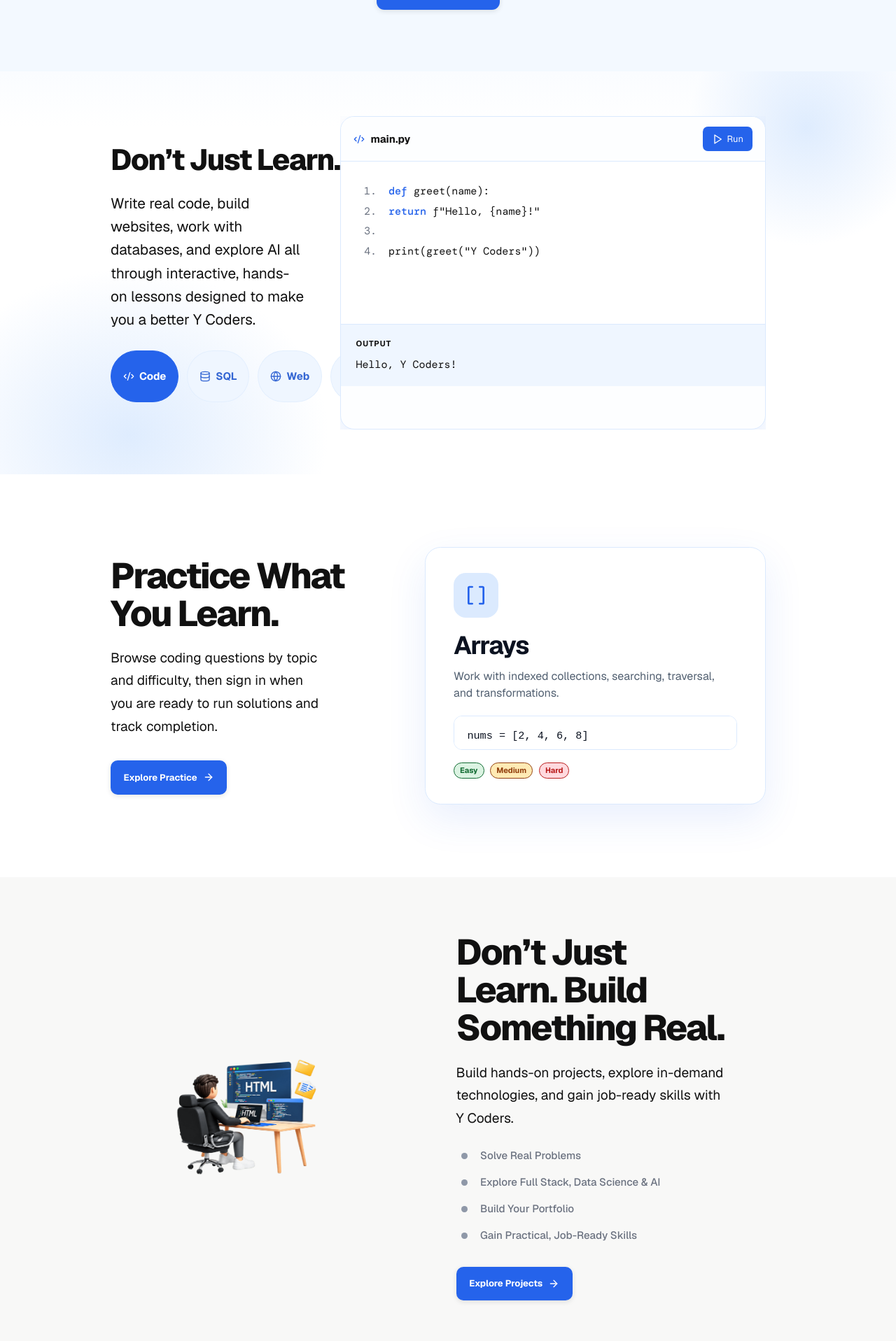
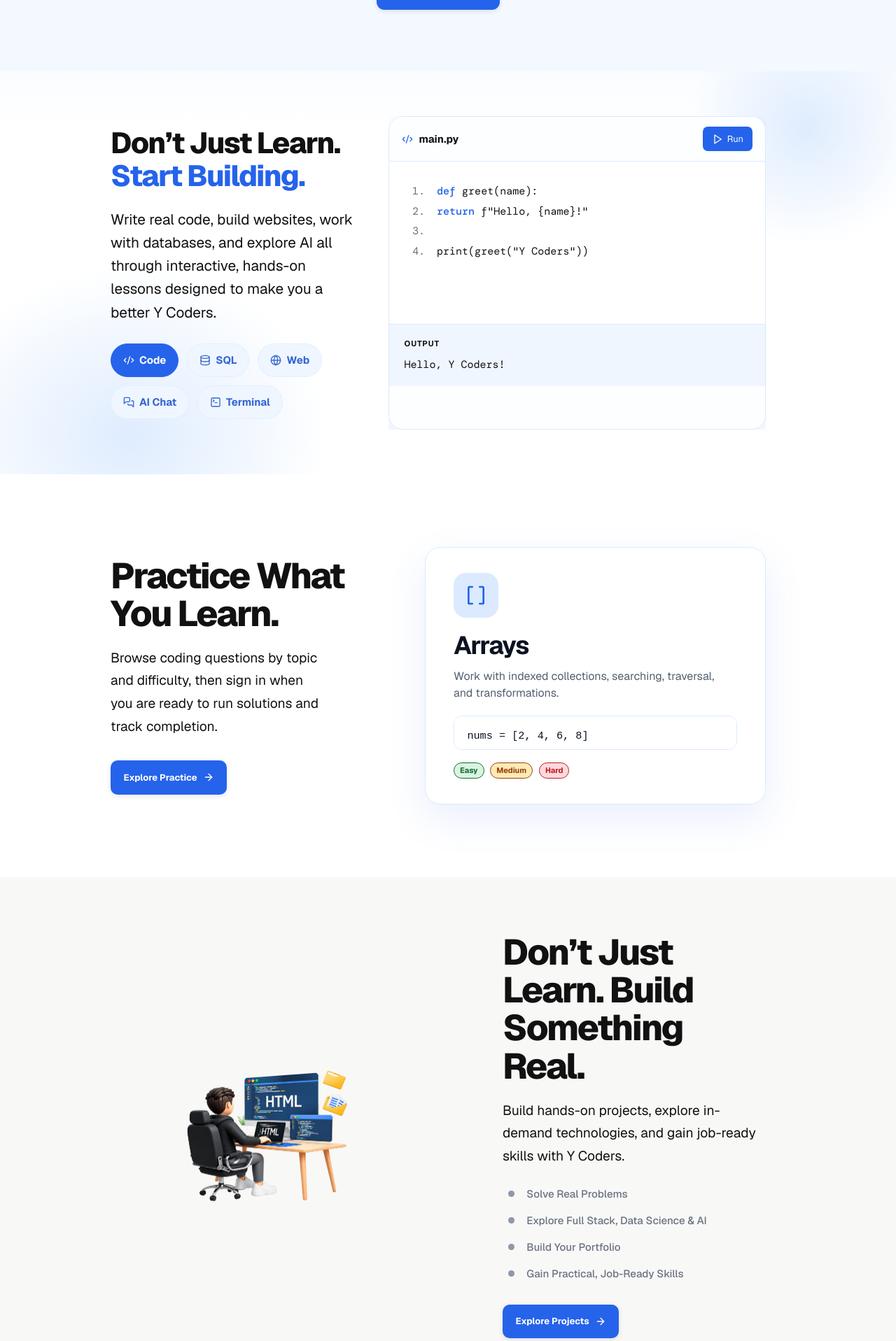
Before and after one commit to giteverstore/MiTutoraPro, a React (Vite) app: page / in a window 1280 px wide. Shown: the part 1203-3120 px from the top of the page at 70% size. Built offline with nearby package versions, Linux system fonts and the light colour scheme; no server answers.

Commit message:
style(landing): fix hero overlap and rebalance project section

```diff
--- a/src/styles/pages/landing.css
+++ b/src/styles/pages/landing.css
@@ -415,3 +415,64 @@
     min-width: 0;
   }
 }
+
+/* Keep the interactive build hero in normal flow at desktop widths. The copy
+   may wrap before either grid track can intrude into the other. */
+.landing-building-copy,
+.landing-feature-panel {
+  min-width: 0;
+}
+
+.landing-building h2 {
+  white-space: normal;
+}
+
+.landing-feature-tabs {
+  flex-wrap: wrap;
+}
+
+@media (min-width: 1200px) {
+  .landing-building {
+    width: 100%;
+    grid-template-columns: minmax(22rem, 1fr) minmax(26rem, 38rem);
+    gap: clamp(2rem, 3.5vw, 4rem);
+  }
+
+  .landing-feature-panel {
+    width: 100%;
+    max-width: 38rem;
+    justify-self: end;
+  }
+}
+
+/* Give the supplied project artwork enough of its column to balance the copy. */
+.landing-projects {
+  grid-template-columns: minmax(0, 1.15fr) minmax(22rem, .85fr);
+}
+
+.landing-project-illustration {
+  width: 100%;
+  max-width: 48rem;
+  justify-self: center;
+}
+
+.landing-project-illustration img {
+  width: 100%;
+  max-width: 48rem;
+  max-height: 36rem;
+  aspect-ratio: auto;
+  object-fit: contain;
+}
+
+@media (max-width: 1199px) {
+  .landing-building,
+  .landing-projects {
+    grid-template-columns: minmax(0, 1fr);
+  }
+
+  .landing-feature-panel,
+  .landing-project-illustration {
+    width: min(100%, 44rem);
+    justify-self: center;
+  }
+}
```
Also changed, not shown: 1 other file (tests, documents, lock files or other folders).
